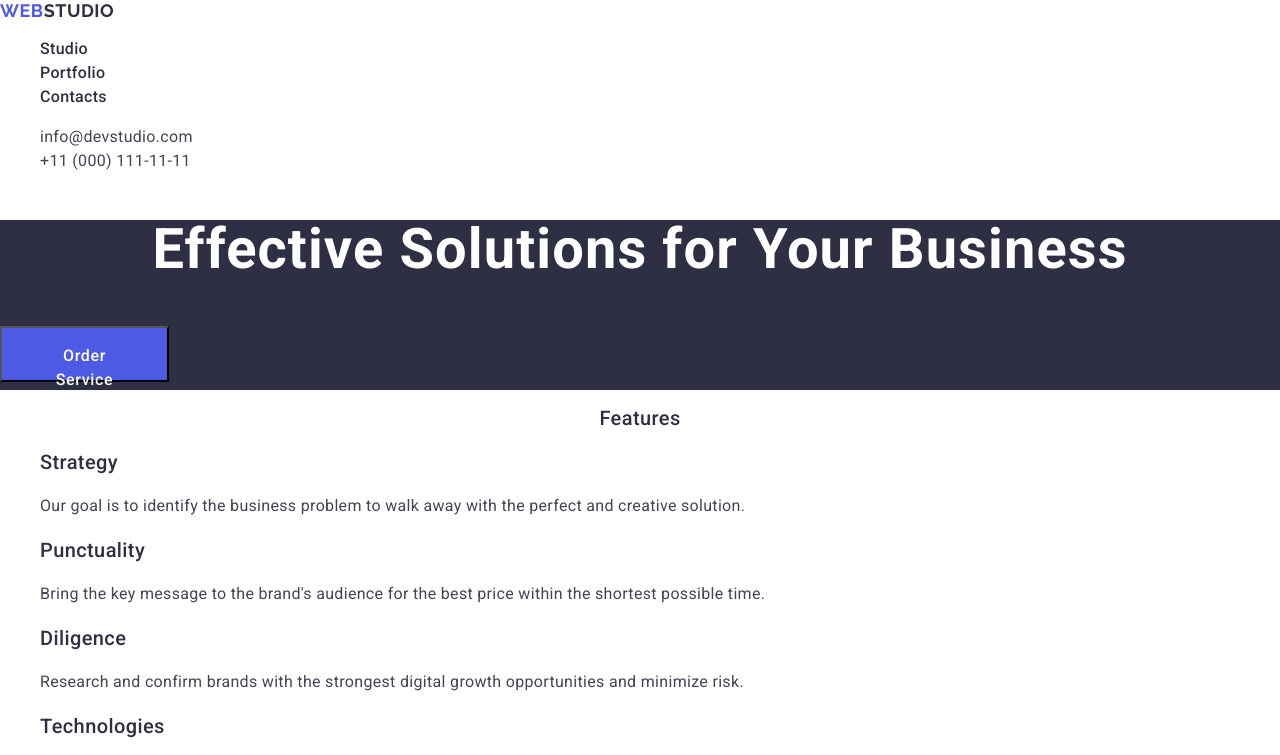
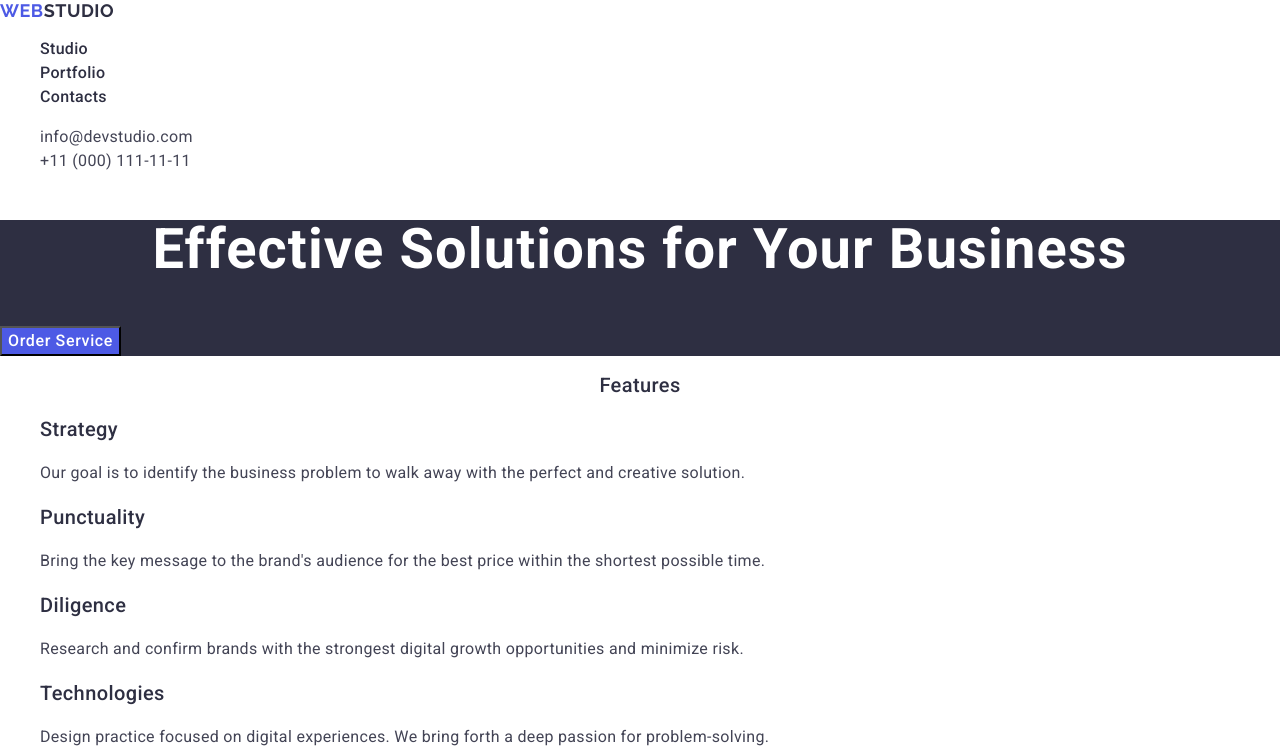
Before and after one commit to Roman-Rozhanskyi/goit-markup-hw-01, a plain HTML site: page index.html in a window 1280 px wide. Shown: the top 755 px of the page. Drawn offline with nearby package versions, Linux system fonts and the light colour scheme.

Commit message:
add all file

```diff
--- a/css/styles.css
+++ b/css/styles.css
@@ -69,6 +69,7 @@ color: #fff;
 
 .hero-baner-button:hover, :focus{
    background-color: #404bbf;
+   background-color: #404bbf;
 }
 
 
@@ -79,10 +80,6 @@ color: #ffffff;
  letter-spacing: 0.04em;
 line-height: 1.5;
  font-weight: 500;
-
-padding: 16px 32px;
-width: 169px;
-height: 56px;
 
 background-color: #4d5ae5;
 }
```
